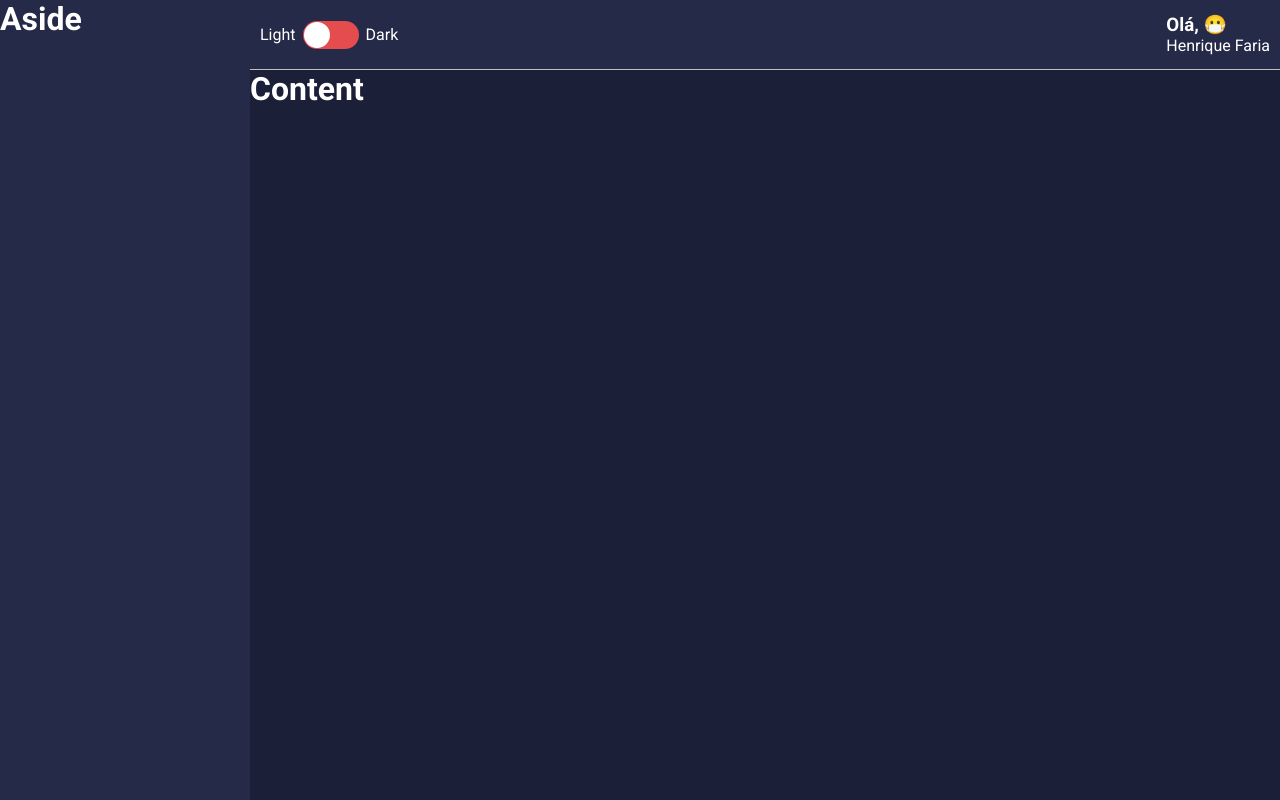
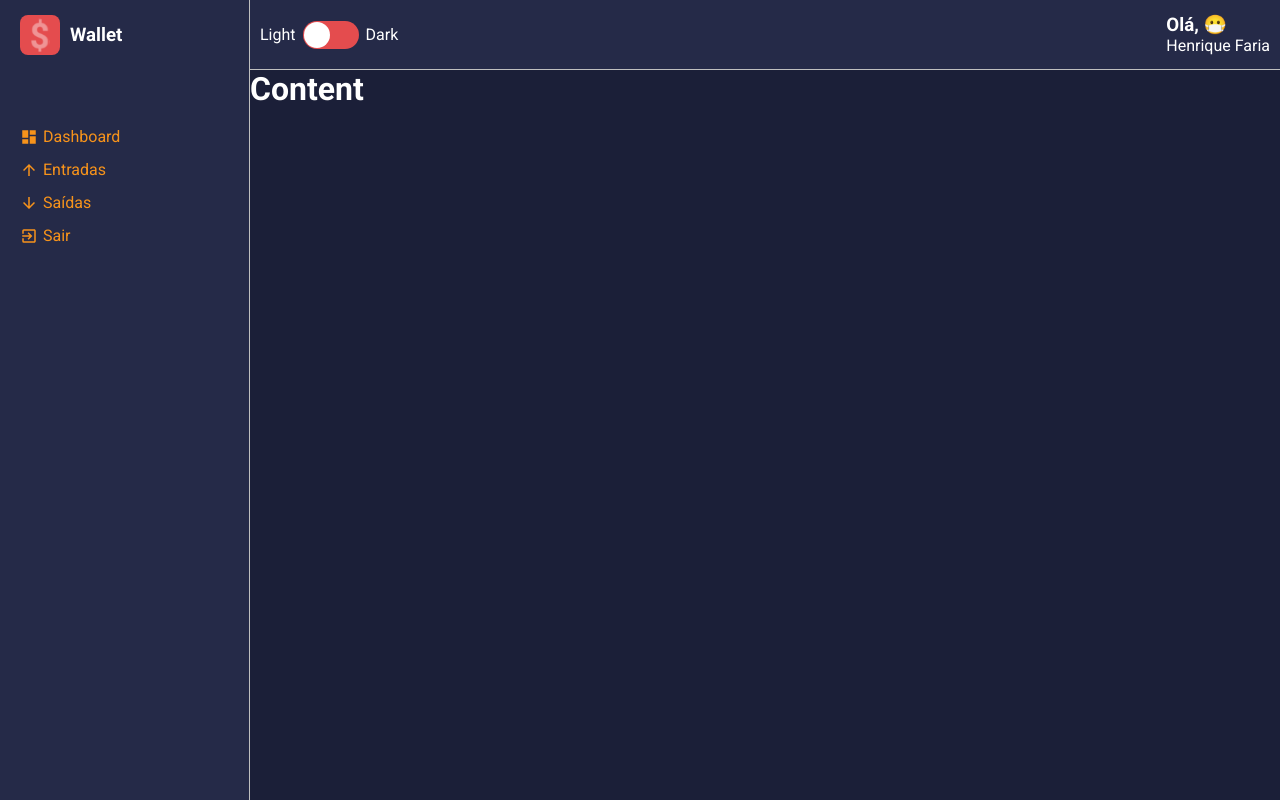
Before and after one commit to henriquerbf/Wallet, a React (Create React App) app: page /list/entry-balance in a window 1280 px wide. Built offline with nearby package versions, Linux system fonts and the light colour scheme.

Commit message:
Aside Menu linking routes

```diff
--- a/src/Components/Aside/index.tsx
+++ b/src/Components/Aside/index.tsx
@@ -1,11 +1,48 @@
 import React from 'react';
 
-import { Container } from './styles';
+import {
+    MdDashboard,
+    MdArrowDownward,
+    MdArrowUpward,
+    MdExitToApp
+} from 'react-icons/md';
+
+import {
+    Container,
+    Header,
+    LogImg,
+    MenuContainer,
+    MenuItemLink,
+    Title
+} from './styles';
+
+import logoImg from '../../Assets/logo.svg';
 
 const Aside: React.FC = () =>{
     return(
         <Container>
-            <h1>Aside</h1>
+            <Header>
+                <LogImg src={logoImg} alt = "Logo Minha Carteira"/>
+                <Title>Wallet</Title>
+            </Header>
+            <MenuContainer>
+                <MenuItemLink href="/dashboard">
+                    <MdDashboard />
+                    Dashboard
+                </MenuItemLink>
+                <MenuItemLink href="/list/entry-balance">
+                    <MdArrowUpward />
+                    Entradas
+                </MenuItemLink>
+                <MenuItemLink href="/list/exit-balance">
+                    <MdArrowDownward />
+                    Saídas
+                </MenuItemLink>
+                <MenuItemLink href="#">
+                    <MdExitToApp />
+                    Sair
+                </MenuItemLink>
+            </MenuContainer>
         </Container>
     );
 }
--- a/src/Components/Aside/styles.ts
+++ b/src/Components/Aside/styles.ts
@@ -3,7 +3,51 @@
 export const Container = styled.div`
     grid-area: AS;
 
+    background-color: ${props => props.theme.colors.secondary};
+    padding-left: 20px;
+
+    border-right: 1px solid ${props => props.theme.colors.gray};
+`;
+
+export const Header = styled.header`
+    height: 70px;
+    display: flex;
+    align-items: center;
+`;
+
+export const LogImg = styled.img`
+    height: 40px;
+    width: 40px;
+`;
+
+export const Title = styled.h3`
     color: ${props => props.theme.colors.white};
-    background-color: ${props => props.theme.colors.secondary};
+    margin-left: 10px;
+`;
 
+export const MenuContainer = styled.nav`
+    display: flex;
+    flex-direction: column;
+
+    margin-top: 50px;
 `;
+
+export const MenuItemLink = styled.a`
+    color: ${props => props.theme.colors.info};
+    text-decoration: none;
+
+    margin: 7px 0;
+    display: flex;
+    align-items: center;
+
+    transition: opacity .3s;
+
+    &:hover {
+        opacity: 10;
+    }
+
+    >svg {
+        font-size: 18px;
+        margin-right: 5px;
+    }
+`;
```
